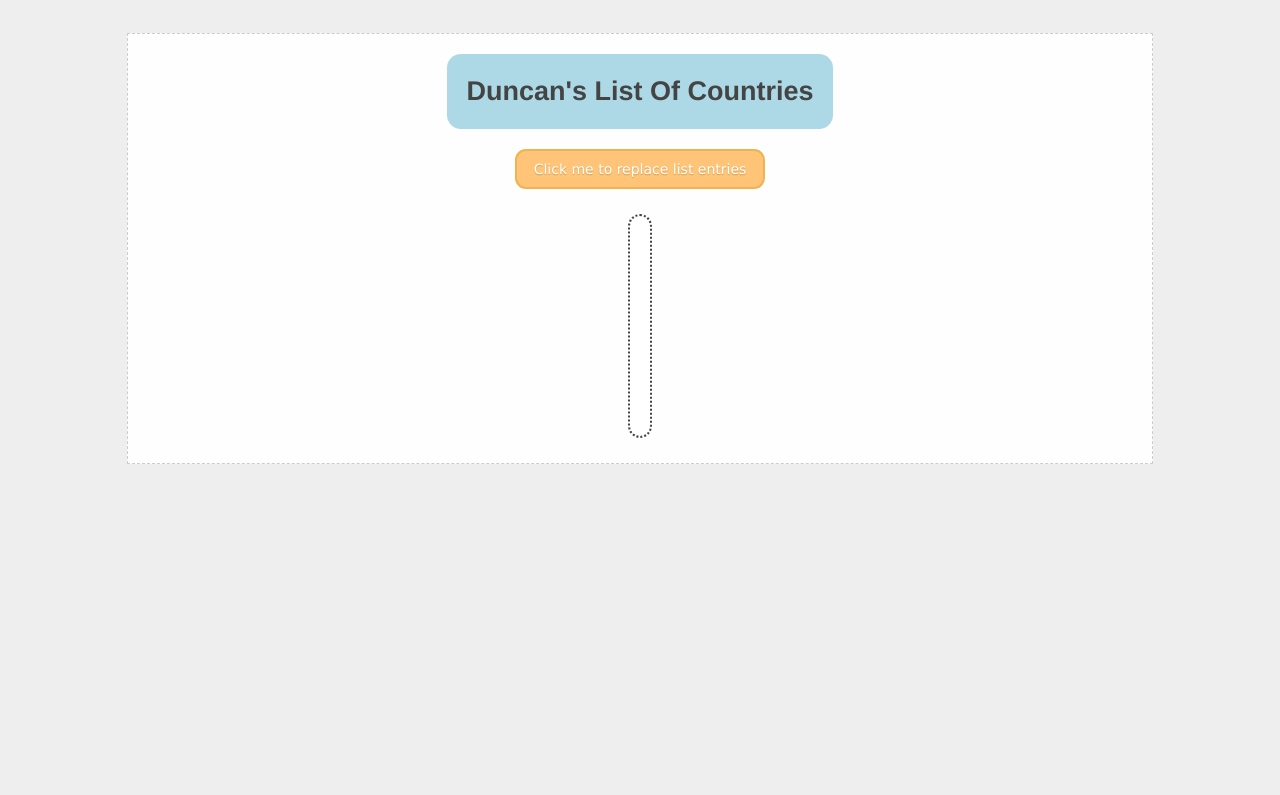
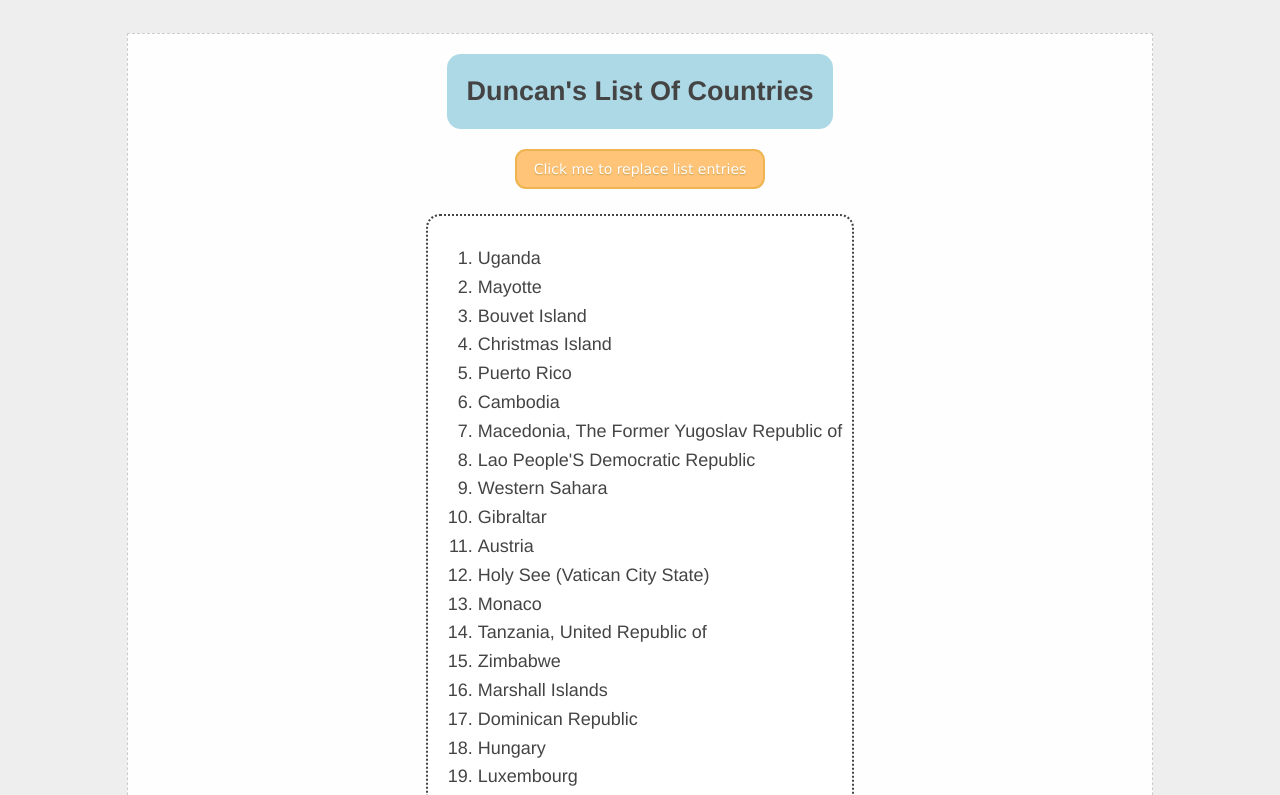
Before and after one commit to Dwilson8/Dwilson8.github.io, a plain HTML site: page lab_5/index.html in a window 1280 px wide. Both pictures are taken after a click on the button "Click me to replace list entries". Shown: the top 795 px of the page. Drawn offline with Linux system fonts and the light colour scheme.

Commit message:
Update index.html

```diff
--- a/lab_5/index.html
+++ b/lab_5/index.html
@@ -12,7 +12,7 @@
       <div class="header">Duncan's List Of Countries</div>
       <button class="button" onclick="randCountry()">Click me to replace list
         entries</button>
-      <div class="content">
+      <div class="content" id="content">
 
       </div>
       <div class="footer"></div>
@@ -267,20 +267,8 @@
     ]
     console.log("List of countries in the world", countries);
 
-    document.body.onload = addList;
-
-    /* From MDN */
-    function addList(){
-      let newOl = document.createElement("ol");
-      newOl.className += "countries"; /*geeksforgeeks.org*/
-      let content = document.createTextNode("Testing 123");
-      newOl.appendChild(content);
-
-      let currentDiv = document.getElementById("content");
-      currentDiv.document.body.insertAdjacentHTML("afterbegin", newOl);
-    }
-
-    /*MDN Math.random()*/
+    //MDN Math.random()
+    //Selects a random number from min to max
     function randNumber(min, max){
       min = Math.ceil(min);
       max = Math.floor(max);
@@ -288,7 +276,34 @@
     }
 
     function randCountry(){
+      //Declare variables
+      let countryList2 = countries;
+      let countryListDisplay = [];
 
+      //Create an array of 25 random unique countries
+      for (let count = 0; count < 25; count++){
+        let num = randNumber(0, countryList2.length);
+        countryListDisplay.push(countryList2[num].name);
+        let countryList3 = countryList2.splice(num, 1);
+      }
+
+      //Set up the ordered list
+        let newOl = document.createElement("ol");
+        newOl.className += "countries"; //geeksforgeeks.org
+        let currentDiv = document.getElementById("content");
+        currentDiv.appendChild(newOl);
+
+      //Append countries to the ordered list
+      countryListDisplay.forEach((country) => {
+        let content = document.createTextNode(country);
+        let newLi = document.createElement("li");
+        newLi.appendChild(content);
+        newOl.appendChild(newLi);
+      })
+      //window.alert(countryListDisplay);
+
+      //Log the rest of the countries to the console
+      console.log(countryList3);
     }
   </script>
 </body>
```
